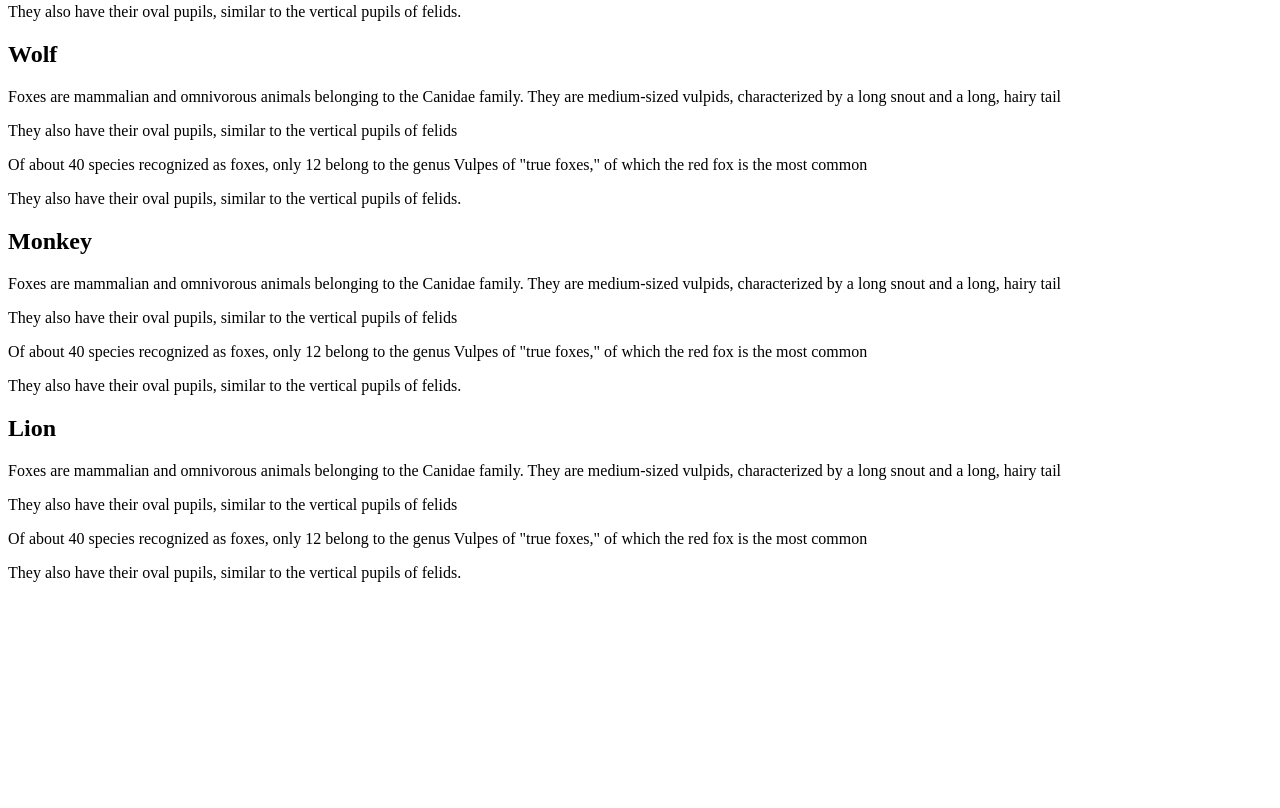
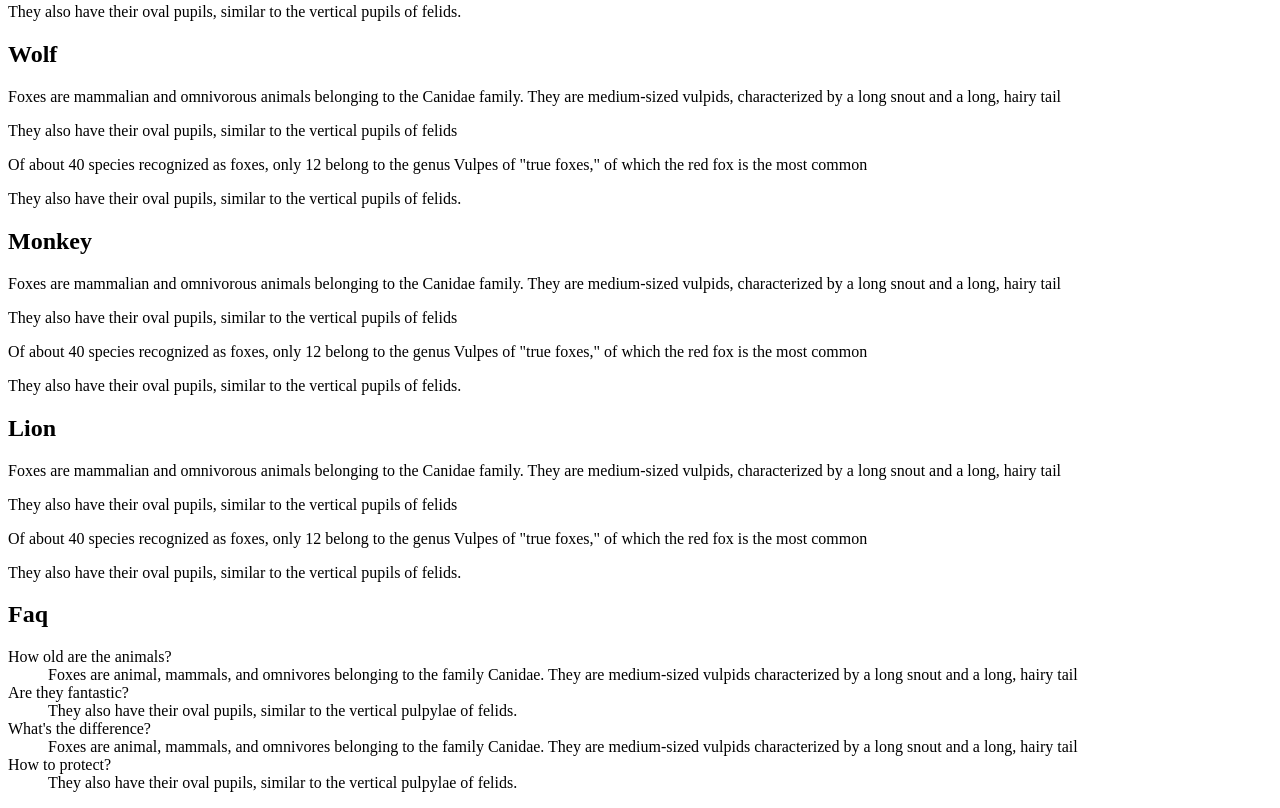
Before and after one commit to Gerleandro/Fantastic-Beasts, a plain HTML site: page index.html in a window 1280 px wide. Shown: the part 6603-7411 px from the top of the page. Before the commit the page ends 7201 px from the top, so only its background shows below. Drawn offline with Linux system fonts and the light colour scheme.

```diff
--- a/index.html
+++ b/index.html
@@ -36,6 +36,7 @@
                 <p>In addition to their ecological importance, tigers hold deep cultural significance in various Asian societies, being regarded as symbols of strength and courage. </p>
                 <p> Preserving these animals is crucial for maintaining biodiversity and the rich cultural heritage associated with them.</p>
             </section>
+
             <section>
                 <h2>Fox</h2>
                 <p>Foxes are mammalian and omnivorous animals belonging to the Canidae family. They are medium-sized vulpids, characterized by a long snout and a long, hairy tail</p>
@@ -43,6 +44,7 @@
                 <p>Of about 40 species recognized as foxes, only 12 belong to the genus Vulpes of "true foxes," of which the red fox is the most common</p>
                 <p>They also have their oval pupils, similar to the vertical pupils of felids.</p>
             </section>
+
             <section>
                 <h2>Squirrel</h2>
                 <p>Foxes are mammalian and omnivorous animals belonging to the Canidae family. They are medium-sized vulpids, characterized by a long snout and a long, hairy tail</p>
@@ -50,6 +52,7 @@
                 <p>Of about 40 species recognized as foxes, only 12 belong to the genus Vulpes of "true foxes," of which the red fox is the most common</p>
                 <p>They also have their oval pupils, similar to the vertical pupils of felids.</p>
             </section>
+
             <section>
                 <h2>Bear</h2>
                 <p>Foxes are mammalian and omnivorous animals belonging to the Canidae family. They are medium-sized vulpids, characterized by a long snout and a long, hairy tail</p>
@@ -57,6 +60,7 @@
                 <p>Of about 40 species recognized as foxes, only 12 belong to the genus Vulpes of "true foxes," of which the red fox is the most common</p>
                 <p>They also have their oval pupils, similar to the vertical pupils of felids.</p>
             </section>
+
             <section>
                 <h2>Wolf</h2>
                 <p>Foxes are mammalian and omnivorous animals belonging to the Canidae family. They are medium-sized vulpids, characterized by a long snout and a long, hairy tail</p>
@@ -64,6 +68,7 @@
                 <p>Of about 40 species recognized as foxes, only 12 belong to the genus Vulpes of "true foxes," of which the red fox is the most common</p>
                 <p>They also have their oval pupils, similar to the vertical pupils of felids.</p>
             </section>
+
             <section>
                 <h2>Monkey</h2>
                 <p>Foxes are mammalian and omnivorous animals belonging to the Canidae family. They are medium-sized vulpids, characterized by a long snout and a long, hairy tail</p>
@@ -71,6 +76,7 @@
                 <p>Of about 40 species recognized as foxes, only 12 belong to the genus Vulpes of "true foxes," of which the red fox is the most common</p>
                 <p>They also have their oval pupils, similar to the vertical pupils of felids.</p>
             </section>
+
             <section>
                 <h2>Lion</h2>
                 <p>Foxes are mammalian and omnivorous animals belonging to the Canidae family. They are medium-sized vulpids, characterized by a long snout and a long, hairy tail</p>
@@ -81,11 +87,25 @@
 
         </div>
     </section>
+
+    <section class="grit-section faq" id="faq">
+        <h1>Faq</h1>
+        <dl>
+            <dt>How old are the animals?</dt>
+            <dd>Foxes are animal, mammals, and omnivores belonging to the family Canidae. They are medium-sized vulpids characterized by a long snout and a long, hairy tail</dd>
+            <dt>Are they fantastic?</dt>
+            <dd>They also have their oval pupils, similar to the vertical pulpylae of felids.</dd>
+            <dt>What's the difference?</dt>
+            <dd>Foxes are animal, mammals, and omnivores belonging to the family Canidae. They are medium-sized vulpids characterized by a long snout and a long, hairy tail</dd>
+            <dt>How to protect?</dt>
+            <dd>They also have their oval pupils, similar to the vertical pulpylae of felids.</dd>
+        </dl>
+    </section>
+
     <section>
 
     </section>
 
-
     <script src="apps/main.js"></script>
 </body>
 </html>
```
